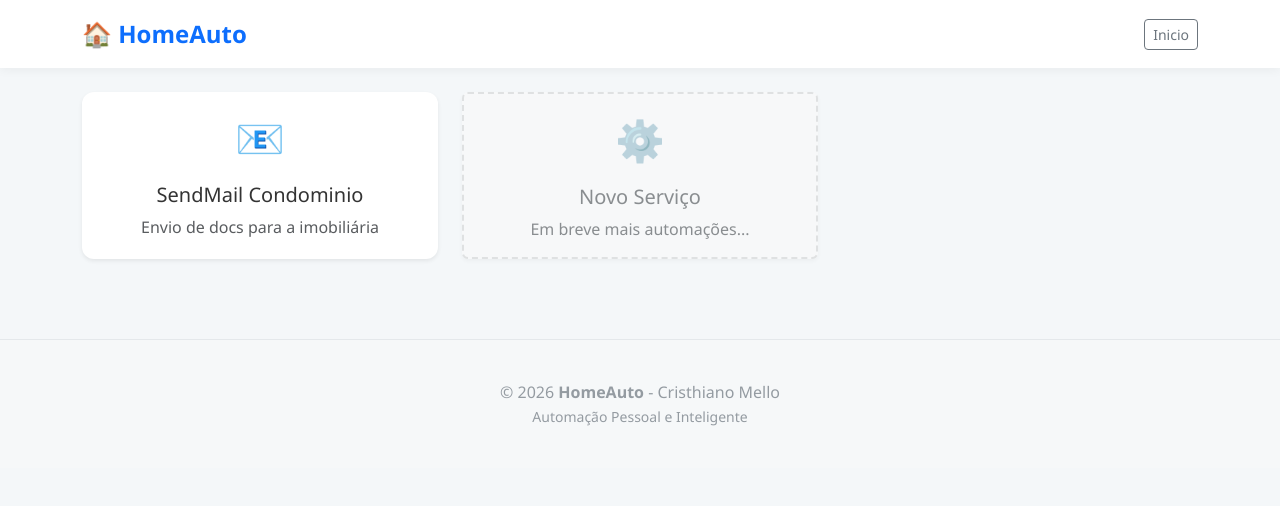
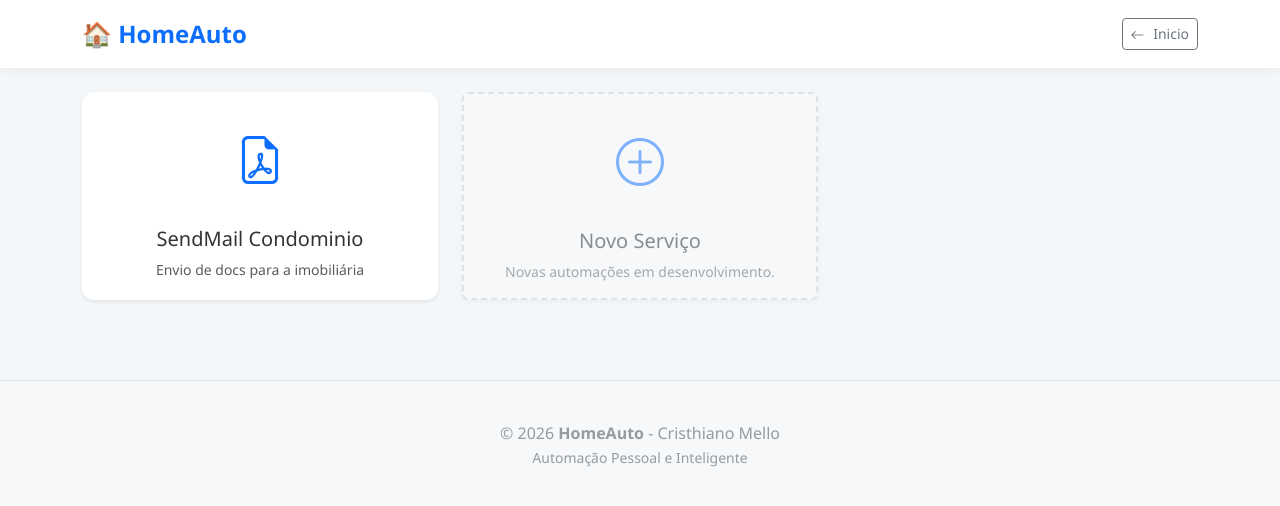
Before and after one commit to Nordostlig/homeautowin, a website: page public/index.html in a window 1280 px wide. Drawn offline with nearby package versions, Linux system fonts and the light colour scheme.

Commit message:
Melhorias visuais

```diff
--- a/public/css/style.css
+++ b/public/css/style.css
@@ -92,3 +92,15 @@ footer {
     min-height: calc(100vh - 250px); /* Garante que o footer fique no fundo */
     padding-top: 30px;
 }
+
+/* Alinhamento de ícones em botões */
+.btn i {
+    margin-right: 5px;
+    vertical-align: middle;
+}
+
+/* Estilo para ícones grandes no Dashboard */
+.icon-box i {
+    font-size: 3rem;
+    color: #0d6efd;
+}
--- a/public/index.html
+++ b/public/index.html
@@ -6,6 +6,7 @@
         <title>HomeAuto - Painel de Controle</title>
         <link href="https://cdn.jsdelivr.net/npm/bootstrap@5.3.8/dist/css/bootstrap.min.css" rel="stylesheet" integrity="sha384-sRIl4kxILFvY47J16cr9ZwB07vP4J8+LH7qKQnuqkuIAvNWLzeN8tE5YBujZqJLB" crossorigin="anonymous">
         <link rel="stylesheet" href="css/style.css">
+        <link rel="stylesheet" href="https://cdn.jsdelivr.net/npm/bootstrap-icons@1.11.3/font/bootstrap-icons.min.css">
     </head>
     <body>
         <nav class="navbar-homeauto mb-4">
@@ -19,15 +20,16 @@
             </div>
         </nav>
 
-
         <div class="container">
             <div class="row g-4">
                 <div class="col-md-4">
                     <a href="sendmail.html" class="card card-service h-100 shadow-sm border-0">
                         <div class="card-body text-center">
-                            <div class="icon-box">📧</div>
+                            <div class="icon-box py-3">
+                                <i class="bi bi-file-earmark-pdf"></i>
+                            </div>
                             <h5 class="card-title">SendMail Condominio</h5>
-                            <p class="card-text text-muted">Envio de docs para a imobiliária</p>
+                            <p class="card-text text-muted small">Envio de docs para a imobiliária</p>
                         </div>
                     </a>
                 </div>
@@ -35,9 +37,11 @@
                 <div class="col-md-4">
                     <div class="card h-100 shadow-sm border-0 border-dashed bg-light text-center opacity-50">
                         <div class="card-body d-flex flex-column justify-content-center">
-                            <div class="icon-box">⚙️</div>
+                            <div class="icon-box py-3 text-muted">
+                                <i class="bi bi-plus-circle"></i>
+                            </div>
                             <h5 class="card-title">Novo Serviço</h5>
-                            <p class="card-text">Em breve mais automações...</p>
+                            <p class="card-text small text-muted">Novas automações em desenvolvimento.</p>
                         </div>
                     </div>
                 </div>
```
Also changed, not shown: public/sendmail.html (+6 -3 lines), README.md.
